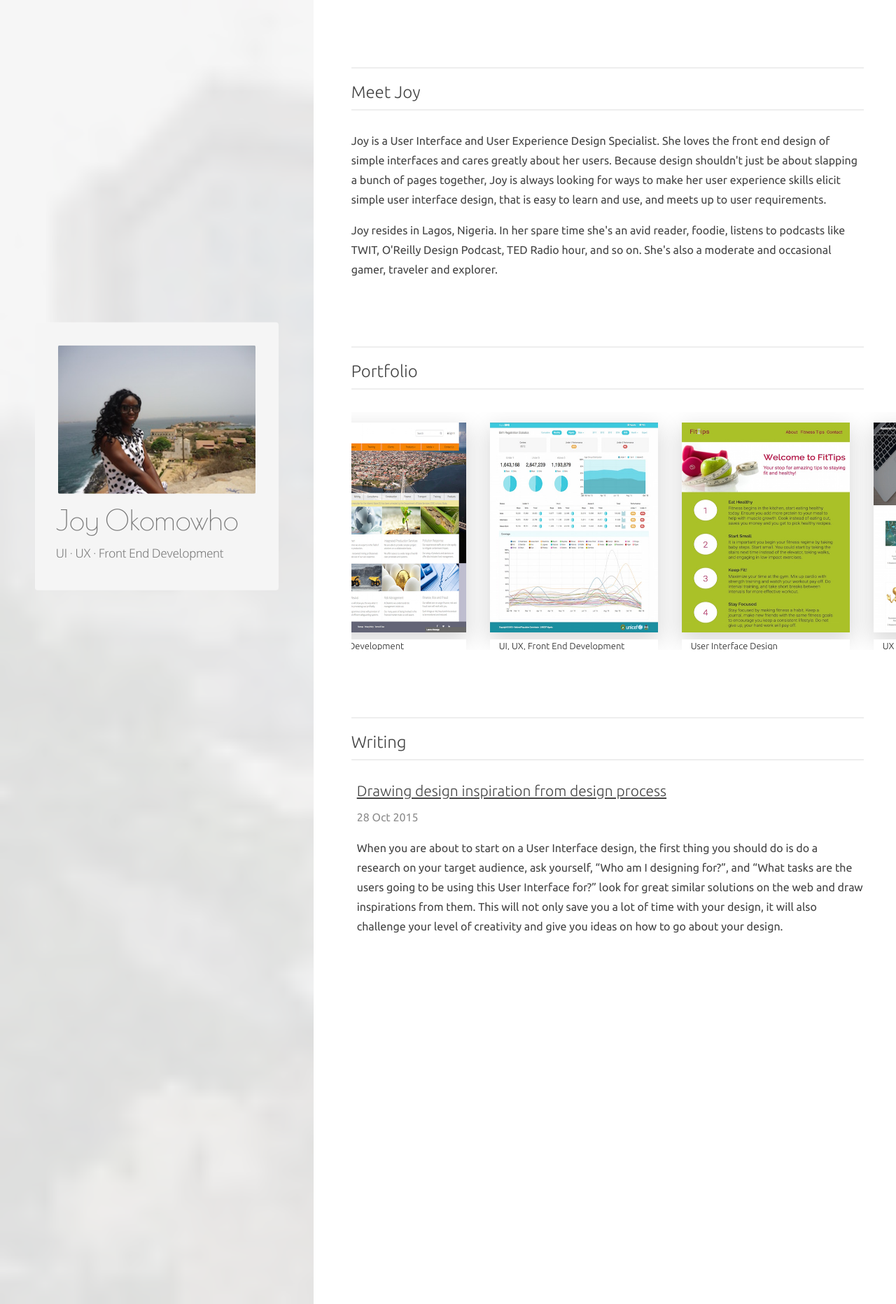
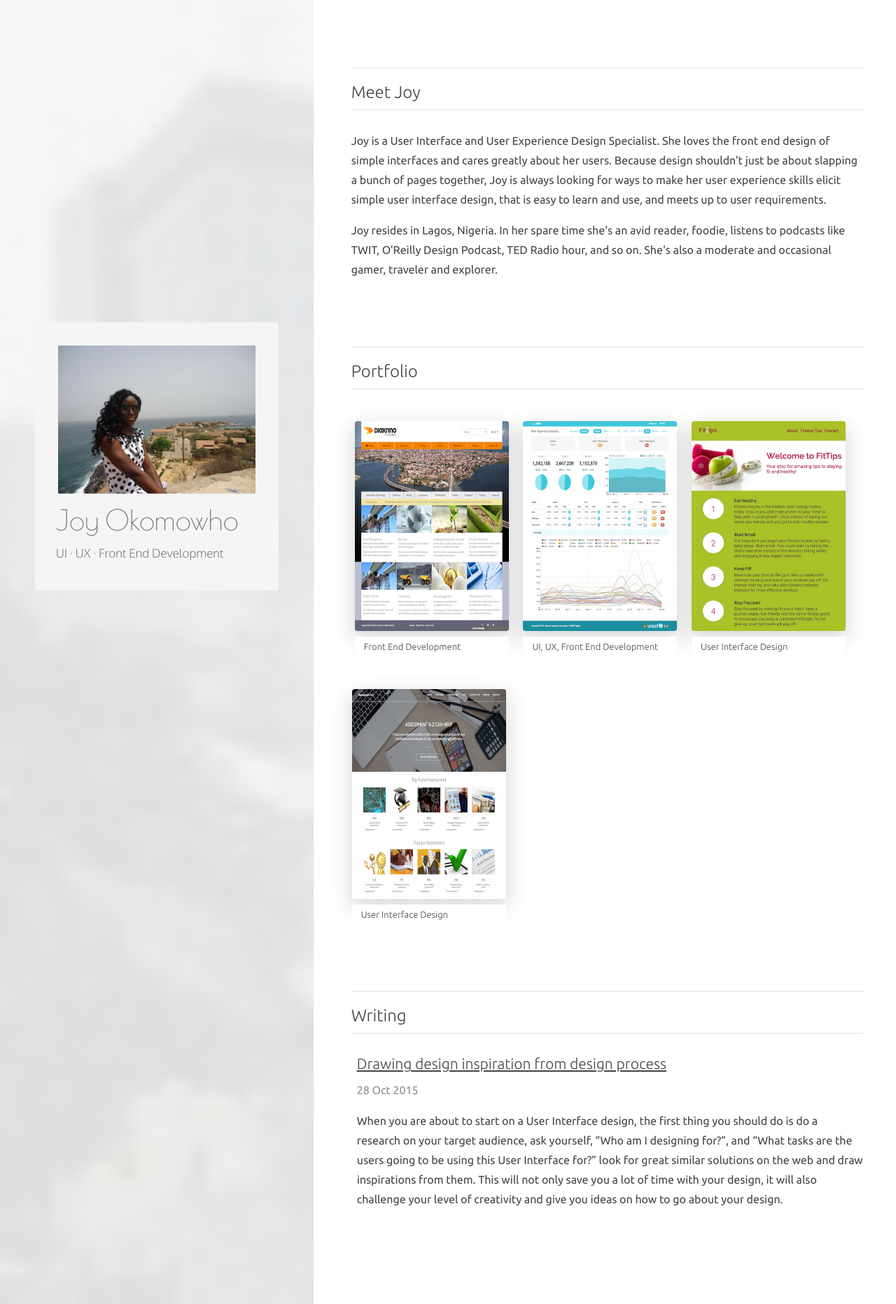
Before and after one commit to jokomowho/my_website, a Jekyll site: the page built from index.html, in a window 1280 px wide. Shown: the whole page at 70% size. Built offline with Jekyll 4.4.1, drawn with Linux system fonts in a browser that asks for light colours; nearby versions of some CDN libraries; Markdown is read by kramdown in place of the engine named in the settings.

Commit message:
porfolio image spacing.

```diff
--- a/_layouts/default.html
+++ b/_layouts/default.html
@@ -12,7 +12,7 @@
   <!-- CSS -->
   <link rel="stylesheet" href="{{ site.baseurl }}/css/reset.css">
   <link rel="stylesheet" href="{{ site.baseurl }}/css/main.css">
-  <link rel="stylesheet" href="{{ site.baseurl }}/css/jquery.picMarque.css">
+  <!--<link rel="stylesheet" href="{{ site.baseurl }}/css/jquery.picMarque.css">-->
 
   <!-- Fonts -->
   <link href='http://fonts.googleapis.com/css?family=Bitter:400,700,400italic|Open+Sans:400italic,600italic,400,600' rel='stylesheet' type='text/css'>
@@ -21,7 +21,7 @@
 <body>
   {{ content }}
   <script src="http://ajax.googleapis.com/ajax/libs/jquery/1.11.0/jquery.min.js"></script>
-  <script src="{{ site.baseurl }}/css/jquery.picMarque.js"></script>
+  <!--<script src="{{ site.baseurl }}/css/jquery.picMarque.js"></script>-->
 <script type="text/javascript">
       $(document).ready(function(){
         var picData = [      //image data（json），param：image（image path），title（image title），link（image link）
--- a/index.html
+++ b/index.html
@@ -31,11 +31,11 @@ layout: default
       <hr>
       <h2 class="posts">Portfolio</h2>
       <hr>
-        <!--<div class="portfolio-images content-child">
+        <div class="portfolio-images content-child">
           <!--<div class="floating-box">
              <img src="images/ifygem.jpeg" width="220" height="300">
              <p>Website Design</p>
-          </div>-
+          </div>-->
           <div class="floating-box">
             <img src="images/diakrino.jpg"  width="220" height="300">
             <p>Front End Development</p>
@@ -48,10 +48,14 @@ layout: default
             <img src="images/Final-fitness-tips.jpg"  width="220" height="300">
             <p>User Interface Design</p>
           </div>
-        </div>-->
-    </div>
+        </div>
+        <div class="floating-box" style="margin-top:3em;">
+            <img src="images/assessment-screenshot.png"  width="220" height="300">
+            <p>User Interface Design</p>
+          </div>
+        </div>
 
-    <div id="marquePic2" class="marque-box"  style="width:1100px;">
+    <!--<div id="marquePic2" class="marque-box"  style="width:1100px;">
   <table cellspacing="0" cellpadding="0" border="0">
     <tbody>
       <tr>
@@ -94,7 +98,7 @@ layout: default
       </tr>
     </tbody>
   </table>
-  </div>
+  </div>-->
     <div class="writing content">
       <hr>
       <h2>Writing</h2>
```
